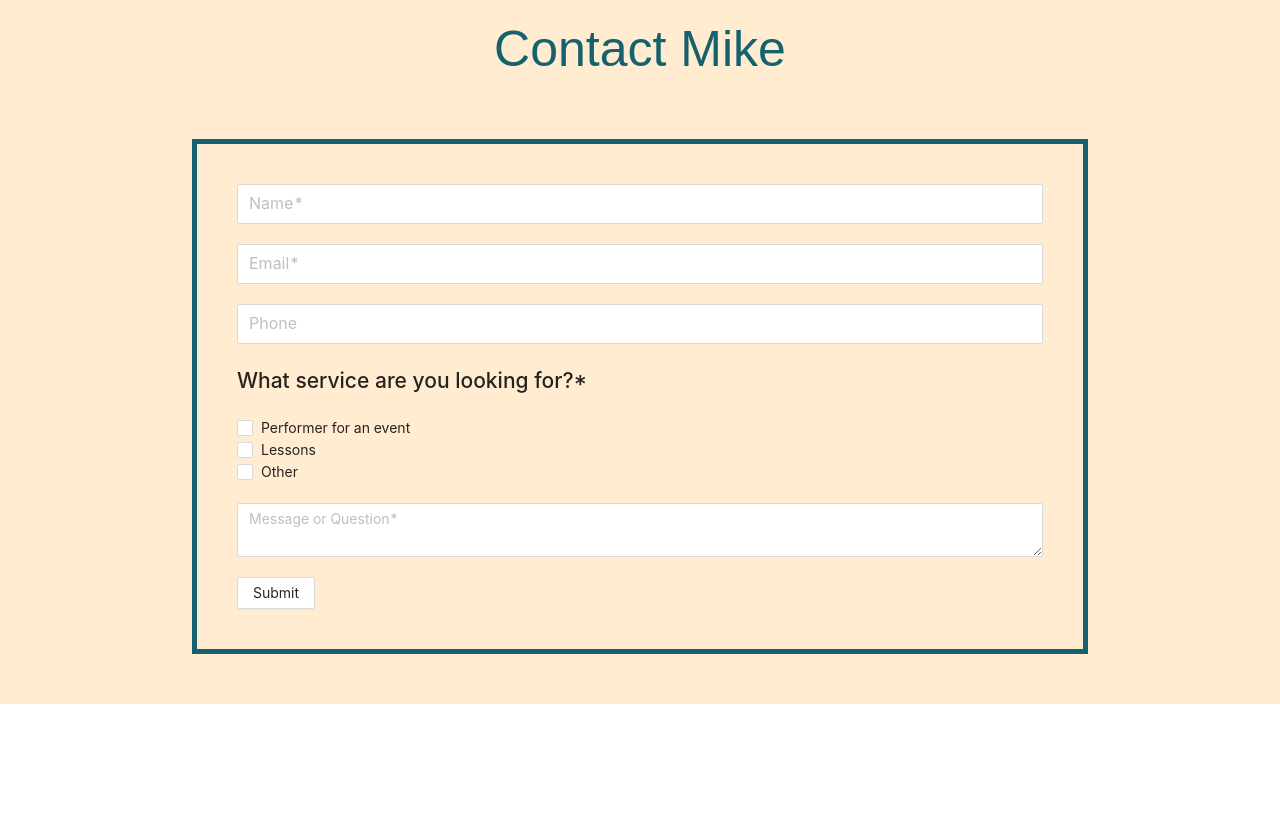
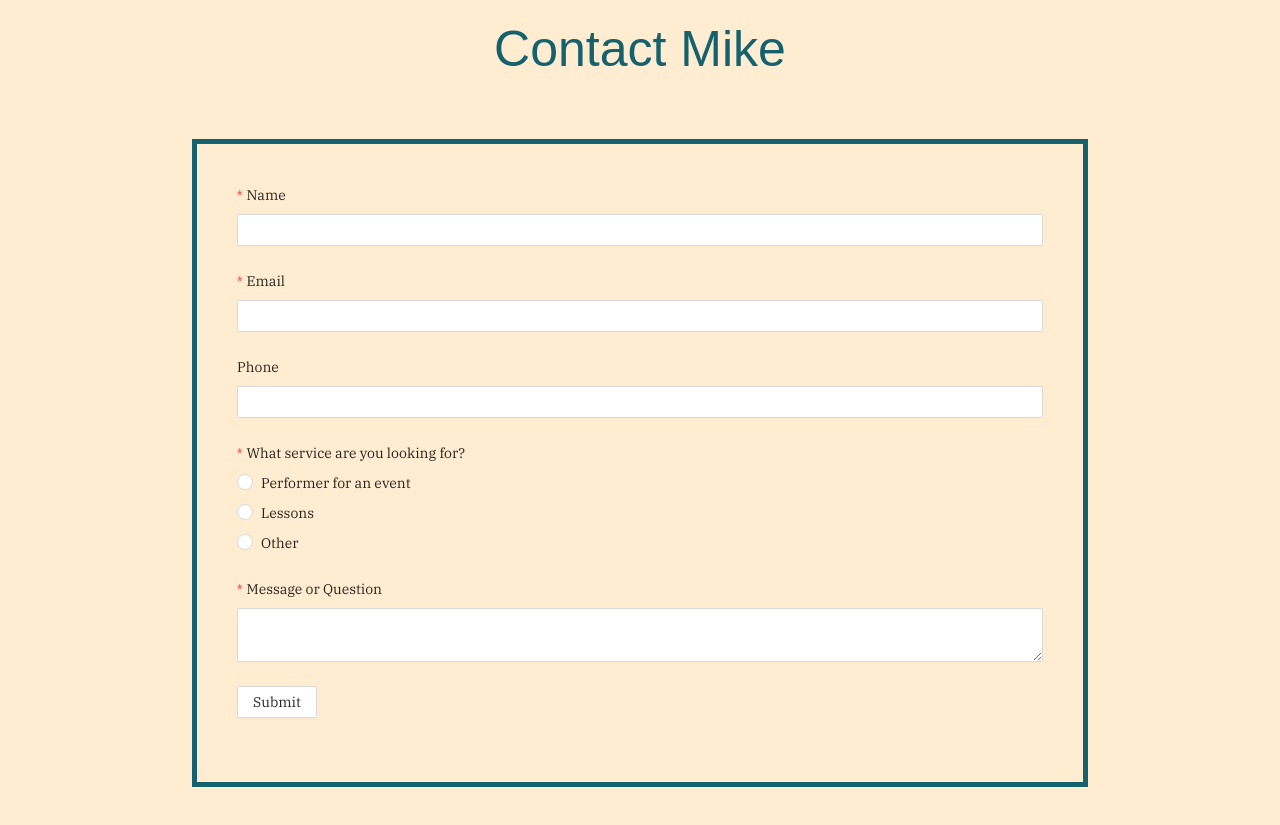
Before and after one commit to mimi5930/mike-miller-violin-v2, a React (Create React App) app: page / in a window 1280 px wide. Shown: the part 840-1665 px from the top of the page. Before the commit the page ends 1544 px from the top, so only its background shows below. Built offline with nearby package versions, Linux system fonts and the light colour scheme; a web font is replaced by a local one.

Commit message:
created contact component

```diff
--- a/src/components/Contact/index.js
+++ b/src/components/Contact/index.js
@@ -1,85 +1,19 @@
-import { Button, Checkbox, Input } from 'antd';
-import React, { useState } from 'react';
+import { Button, Input, Form, Radio, Space } from 'antd';
+import React from 'react';
 
 const { TextArea } = Input;
 
 export default function Contact() {
-  const [input, setInput] = useState({
-    name: '',
-    email: '',
-    phone: '',
-    service: '',
-    message: ''
-  });
-
-  const [checkValue, setCheckValue] = useState({
-    performer: false,
-    lessons: false,
-    other: false
-  });
-
-  const [errors, setErrors] = useState({
-    name: false,
-    email: false,
-    invalidEmail: false,
-    service: false,
-    message: false
-  });
-
-  function handleChange(event) {
-    let { name, value } = event.target;
-    setInput({ ...input, [name]: value });
+  function onFinish(values) {
+    console.log('success', values);
   }
 
-  function handleCheck(event) {
-    switch (event.target.name) {
-      case 'performer':
-        setInput({ ...input, service: 'performer' });
-        setCheckValue({ performer: true, lessons: false, other: false });
-        break;
-      case 'lessons':
-        setInput({ ...input, service: 'lessons' });
-        setCheckValue({ lessons: true, performer: false, other: false });
-        break;
-      default:
-        setInput({ ...input, service: 'other' });
-        setCheckValue({ other: true, performer: false, lessons: false });
-        break;
-    }
-  }
-
-  function handleSubmit() {
-    let currentErrors = {};
-    let isEmail = new RegExp('[a-z0-9]+@[a-z]+.[a-z]{2,3}');
-    // check if name is empty
-    input.name === ''
-      ? (currentErrors.name = true)
-      : (currentErrors.name = false);
-    // check if email is empty
-    input.email === ''
-      ? (currentErrors.email = true)
-      : (currentErrors.email = false);
-    // validate email
-    !isEmail.test(input.email)
-      ? (currentErrors.invalidEmail = true)
-      : (currentErrors.invalidEmail = false);
-    // check that service has been checked
-    input.service === ''
-      ? (currentErrors.service = true)
-      : (currentErrors.service = false);
-    // check if message is empty
-    input.message === ''
-      ? (currentErrors.message = true)
-      : (currentErrors.message = false);
-
-    // add errors to state
-    setErrors({ ...errors, ...currentErrors });
-    console.log('errors', errors);
-    console.log('values', input);
+  function onFinishFailed(errorInfo) {
+    console.log('failed', errorInfo);
   }
 
   return (
-    <section id="contact" style={{ backgroundColor: '#ffecd1' }}>
+    <section style={{ backgroundColor: '#ffecd1' }}>
       <h1
         className="title"
         style={{
@@ -91,78 +25,73 @@ export default function Contact() {
       >
         Contact Mike
       </h1>
-      <form
+      <div
         style={{
           margin: '50px 15vw',
           padding: '40px',
           border: '5px solid #15616d'
         }}
       >
-        <Input
-          style={{ marginBottom: '20px' }}
-          name="name"
-          status={errors.name && 'error'}
-          size="large"
-          placeholder="Name*"
-          onChange={handleChange}
-        />
-        <Input
-          style={{ marginBottom: '20px' }}
-          name="email"
-          size="large"
-          placeholder="Email*"
-          onChange={handleChange}
-        />
-        <Input
-          style={{ marginBottom: '20px' }}
-          name="phone"
-          size="large"
-          placeholder="Phone"
-          onChange={handleChange}
-        />
-        <h2 style={{ marginBottom: '20px' }}>
-          What service are you looking for?*
-        </h2>
-        <div
-          style={{
-            marginBottom: '20px',
-            display: 'flex',
-            flexDirection: 'column',
-            alignItems: 'flex-start'
-          }}
+        <Form
+          name="contact-form"
+          onFinish={onFinish}
+          onFinishFailed={onFinishFailed}
+          layout="vertical"
+          className="text"
         >
-          <Checkbox
-            onChange={handleCheck}
-            checked={checkValue.performer}
-            name="performer"
+          <Form.Item
+            label="Name"
+            name="name"
+            rules={[{ required: true, message: 'Please provide your name' }]}
           >
-            Performer for an event
-          </Checkbox>
-          <Checkbox
-            name="lessons"
-            checked={checkValue.lessons}
-            style={{ marginLeft: 0 }}
-            onChange={handleCheck}
+            <Input />
+          </Form.Item>
+          <Form.Item
+            label="Email"
+            name="email"
+            rules={[
+              { required: true, message: 'Please provide your email' },
+              {
+                pattern: /[a-z0-9]+@[a-z]+\.[a-z]{2,3}/,
+                message: 'Please enter a valid email address'
+              }
+            ]}
           >
-            Lessons
-          </Checkbox>
-          <Checkbox
-            name="other"
-            style={{ marginLeft: 0 }}
-            checked={checkValue.other}
-            onChange={handleCheck}
+            <Input />
+          </Form.Item>
+          <Form.Item label="Phone" name="phone">
+            <Input />
+          </Form.Item>
+          {/* <h2 style={{ marginBottom: '20px' }}>
+            What service are you looking for?
+          </h2> */}
+          <Form.Item
+            label="What service are you looking for?"
+            name="service"
+            rules={[{ required: true, message: 'Please select a service' }]}
           >
-            Other
-          </Checkbox>
-        </div>
-        <TextArea
-          style={{ marginBottom: '20px' }}
-          name="message"
-          placeholder="Message or Question*"
-          onChange={handleChange}
-        ></TextArea>
-        <Button onClick={handleSubmit}>Submit</Button>
-      </form>
+            <Radio.Group>
+              <Space direction="vertical">
+                <Radio value="performer">Performer for an event</Radio>
+                <Radio value="lessons">Lessons</Radio>
+                <Radio value="other">Other</Radio>
+              </Space>
+            </Radio.Group>
+          </Form.Item>
+          <Form.Item
+            label="Message or Question"
+            name="message"
+            rules={[
+              { required: true, message: 'Please leave a message or question' }
+            ]}
+          >
+            <TextArea />
+          </Form.Item>
+          <Form.Item>
+            <Button htmlType="submit">Submit</Button>
+          </Form.Item>
+        </Form>
+      </div>
     </section>
   );
 }
```
